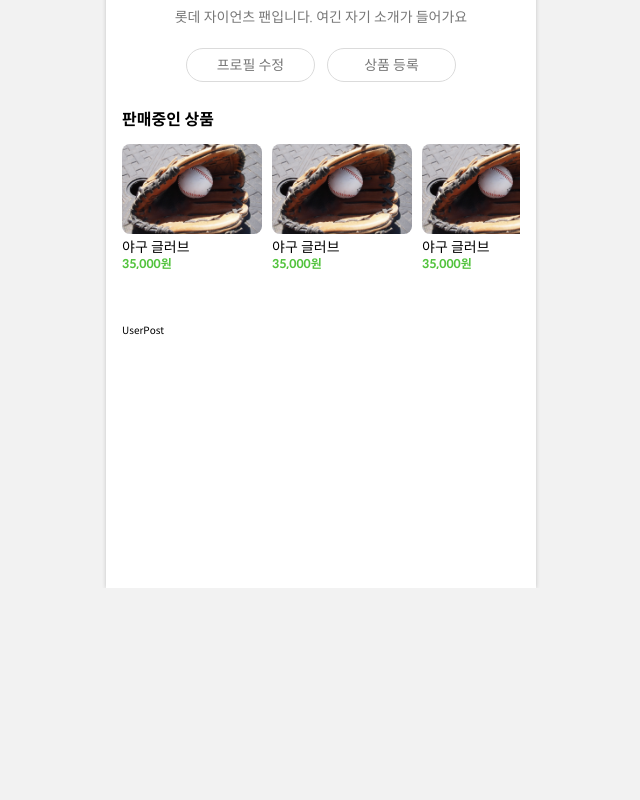
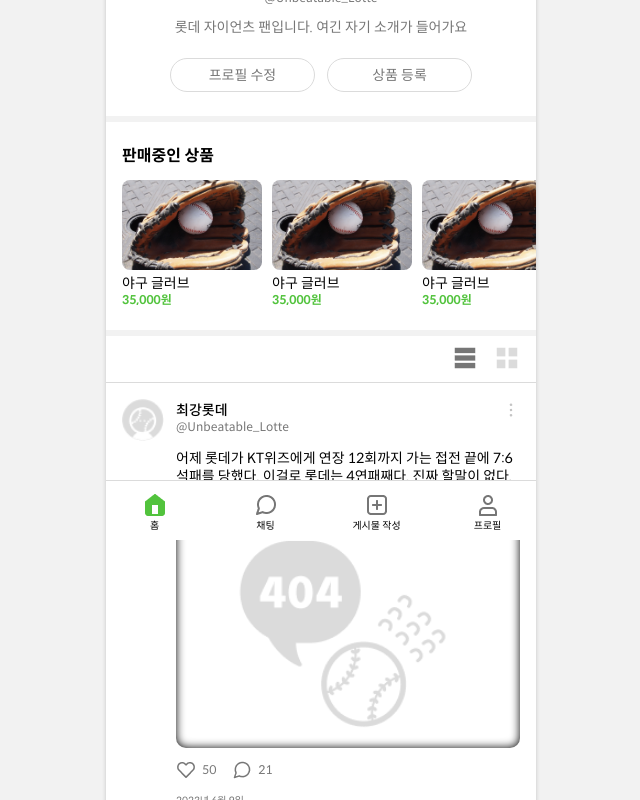
Before and after one commit to FRONTENDSCHOOL5/final-08-Off-field-baseball, a React (Create React App) app: page /profile in a window 1280 px wide. Shown: the part 260-1060 px from the top of the page, without its empty margins (319-959 px from the left). Before the commit the page ends 848 px from the top, so only its background shows below. Built offline with nearby package versions, Linux system fonts and the light colour scheme.

Commit message:
Style: 프로필 페이지 완성 및 기타 코드 수정

```diff
--- a/src/components/common/Post/Post.jsx
+++ b/src/components/common/Post/Post.jsx
@@ -49,9 +49,6 @@ const PostWrapper = styled.article`
   display: flex;
   gap: 12px;
   position: relative;
-  &:not(:last-child) {
-    margin-bottom: 20px;
-  }
 `;
 
 const ProfileImg = styled.img`
--- a/src/components/layout/ContentsLayout/ContentsLayout.jsx
+++ b/src/components/layout/ContentsLayout/ContentsLayout.jsx
@@ -8,6 +8,7 @@ export default function ContentsLayout({ children }) {
 const ContentsWrapper = styled.div`
   min-height: 100vh;
   margin-top: 4.8rem;
+  margin-bottom: 6rem;
   display: flex;
   flex-direction: column;
   padding: 2rem 1.6rem 0;
--- a/src/pages/Feed/Feed.jsx
+++ b/src/pages/Feed/Feed.jsx
@@ -20,8 +20,10 @@ export default function Feed() {
           <FeedText>유저를 검색해 팔로우 해보세요!</FeedText>
         </FeedWrapper>
         <FeedButton>검색하기</FeedButton> */}
-        <Post />
-        <Post />
+        <PostWrapper>
+          <Post />
+          <Post />
+        </PostWrapper>
       </ContentsLayout>
       <TabNav />
     </>
@@ -50,3 +52,9 @@ const FeedButton = styled(Button)`
   height: 44px;
   margin: 20px auto 0;
 `;
+
+const PostWrapper = styled.div`
+  display: flex;
+  flex-direction: column;
+  gap: 20px;
+`;
--- a/src/pages/Profile/Profile.jsx
+++ b/src/pages/Profile/Profile.jsx
@@ -4,6 +4,7 @@ import ContentsLayout from '../../components/layout/ContentsLayout/ContentsLayou
 import UserProduct from './UserProduct/UserProduct';
 import UserPost from './UserPost/UserPost';
 import TopBasicNav from '../../components/common/TopNavBar/TopBasicNav';
+import TabNav from '../../components/common/TabNavBar/TabNav';
 
 export default function Profile() {
   return (
@@ -14,6 +15,7 @@ export default function Profile() {
         <UserProduct />
         <UserPost />
       </ContentsLayout>
+      <TabNav />
     </>
   );
 }
--- a/src/pages/Profile/ProfileHeader/ProfileHeader.jsx
+++ b/src/pages/Profile/ProfileHeader/ProfileHeader.jsx
@@ -40,7 +40,8 @@ const ProfileHeaderWrapper = styled.div`
   display: flex;
   flex-direction: column;
   padding-bottom: 24px;
-  margin-bottom: 6px;
+  margin: 10px -16px 6px;
+  border-bottom: 6px solid var(--gray-100);
 `;
 
 const UserHeader = styled.div`
--- a/src/pages/Profile/UserPost/UserPost.jsx
+++ b/src/pages/Profile/UserPost/UserPost.jsx
@@ -1,5 +1,145 @@
-import React from 'react';
+import React, { useState } from 'react';
+import styled from 'styled-components';
+import {
+  POST_ALBUM_OFF,
+  POST_ALBUM_ON,
+  POST_LIST_OFF,
+  POST_LIST_ON,
+  IMG_LAYERS,
+} from '../../../styles/CommonIcons';
+import Post from '../../../components/common/Post/Post';
+import { Link } from 'react-router-dom';
+import TEST from '../../../assets/images/test.jpg';
 
 export default function UserPost() {
-  return <div>UserPost</div>;
+  const [isList, setIsList] = useState(true);
+  const [isPostExist, setIsPostExist] = useState(true); // 게시글이 없을 경우를 위한 state
+  return (
+    <>
+      {isPostExist ? (
+        <>
+          <PostViewBtns>
+            <ListBtn onClick={() => setIsList(true)}>
+              <img
+                src={isList ? POST_LIST_ON : POST_LIST_OFF}
+                alt='게시물 목록 보기'
+              />
+            </ListBtn>
+            <AlbumBtn onClick={() => setIsList(false)}>
+              <img
+                src={isList ? POST_ALBUM_OFF : POST_ALBUM_ON}
+                alt='게시물 앨범 보기'
+              />
+            </AlbumBtn>
+          </PostViewBtns>
+          {isList ? (
+            <PostList>
+              <li>
+                <Post />
+              </li>
+              <li>
+                <Post />
+              </li>
+            </PostList>
+          ) : (
+            <PostAlbum>
+              {/* 이미지를 클릭하면 해당 게시글로 이동해야함 */}
+              <Link to='#'>
+                <PostAlbumItem>
+                  <img src={TEST} alt='' />
+                </PostAlbumItem>
+              </Link>
+              <Link to='#'>
+                <PostAlbumItem imageCount={3}>
+                  <img src={TEST} alt='' />
+                </PostAlbumItem>
+              </Link>
+              <Link to='#'>
+                <PostAlbumItem>
+                  <img src={TEST} alt='' />
+                </PostAlbumItem>
+              </Link>
+              <Link to='#'>
+                <PostAlbumItem>
+                  <img src={TEST} alt='' />
+                </PostAlbumItem>
+              </Link>
+              <Link to='#'>
+                <PostAlbumItem>
+                  <img src={TEST} alt='' />
+                </PostAlbumItem>
+              </Link>
+              <Link to='#'>
+                <PostAlbumItem>
+                  <img src={TEST} alt='' />
+                </PostAlbumItem>
+              </Link>
+            </PostAlbum>
+          )}{' '}
+        </>
+      ) : (
+        <EmptyPost />
+      )}
+    </>
+  );
 }
+
+const PostViewBtns = styled.div`
+  padding: 9px 0;
+  border-bottom: 1px solid var(--gray-200);
+  margin: 0 -16px;
+  text-align: right;
+`;
+
+const ListBtn = styled.button``;
+
+const AlbumBtn = styled.button`
+  margin: 0 16px;
+`;
+
+const PostList = styled.ul`
+  display: flex;
+  flex-direction: column;
+  gap: 20px;
+  margin-top: 16px;
+  margin-bottom: 20px;
+`;
+
+const PostAlbum = styled.div`
+  display: grid;
+  grid-template-columns: repeat(3, 1fr);
+  gap: 8px;
+  margin-top: 16px;
+`;
+
+const PostAlbumItem = styled.div`
+  position: relative;
+  img {
+    aspect-ratio: 1 / 1;
+  }
+  &::after {
+    content: '';
+    width: 20px;
+    height: 20px;
+    position: absolute;
+    background: no-repeat url(${IMG_LAYERS});
+    top: 6px;
+    right: 6px;
+    display: none;
+    cursor: pointer;
+  }
+
+  ${({ imageCount }) =>
+    imageCount > 1 &&
+    `
+    &::after {
+      display: block;
+    }
+    `}
+`;
+
+const EmptyPost = styled.div`
+  margin: 0 -16px;
+  background-color: var(--gray-100);
+  min-height: 100vh;
+`;
--- a/src/pages/Profile/UserProduct/UserProduct.jsx
+++ b/src/pages/Profile/UserProduct/UserProduct.jsx
@@ -1,9 +1,13 @@
-import React from 'react';
+import React, { useState } from 'react';
 import styled from 'styled-components';
 import TEST from '../../../assets/images/test.jpg';
 
 export default function UserProduct() {
+  // 등록된 상품이 없을 경우를 위한 임시 state
+  const [isProductList, setIsProductList] = useState(true);
   return (
+    <>
+      {isProductList && (
         <UserProductWrapper>
           <h2>판매중인 상품</h2>
           <UserProductList>
@@ -29,13 +33,17 @@ export default function UserProduct() {
             </UserProductItem>
           </UserProductList>
         </UserProductWrapper>
+      )}
+    </>
   );
 }
 
 const UserProductWrapper = styled.div`
   height: 208px;
-  padding-bottom: 20px;
+  padding: 20px 0 20px 16px;
   margin-bottom: 6px;
+  border-bottom: 6px solid var(--gray-100);
+  margin: 0 -16px;
 
   h2 {
     font-size: 1.6rem;
```
Lines whose indentation alone changed are shown as unchanged.
